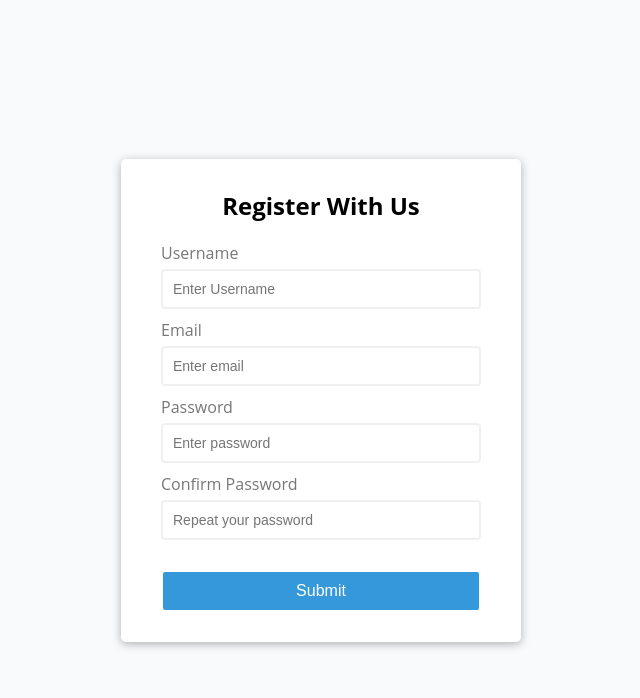
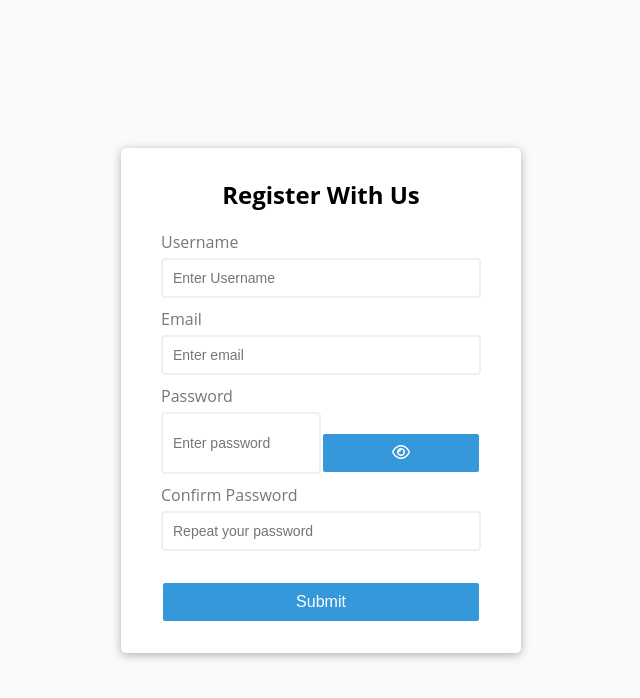
Before and after one commit to Thebassplayer/form_validator_v1, a plain HTML site: page index.html in a window 1280 px wide. Shown: the whole page, without its empty margins (319-959 px from the left). Drawn offline with Linux system fonts and the light colour scheme; a web font is replaced by a local one.

Commit message:
Font awesom kit added

```diff
--- a/index.html
+++ b/index.html
@@ -5,6 +5,7 @@
   <meta charset="UTF-8" />
   <meta http-equiv="X-UA-Compatible" content="IE=edge" />
   <meta name="viewport" content="width=device-width, initial-scale=1.0" />
+  <script src="https://kit.fontawesome.com/9d291e9097.js" crossorigin="anonymous"></script>
   <link rel="stylesheet" href="./style.css" />
   <script src="script.js" defer></script>
   <title>Form Validator</title>
@@ -29,7 +30,11 @@
 
       <div class="form-control">
         <label for="password">Password</label>
-        <input type="password" id="password" placeholder="Enter password" />
+        <div id="password-container" class="password-container"> <input type="password" id="password"
+            placeholder="Enter password" />
+          <button id="show-hide-password-btn"><i class="fa-regular fa-eye"></i></button>
+        </div>
+
         <small>Error message</small>
       </div>
 
--- a/style.css
+++ b/style.css
@@ -101,6 +101,10 @@ h2 {
   width: 100%;
 }
 
+.password-container {
+  display: flex;
+}
+
 @media (min-width: 600px) {
   .container {
     width: 400px;
```
